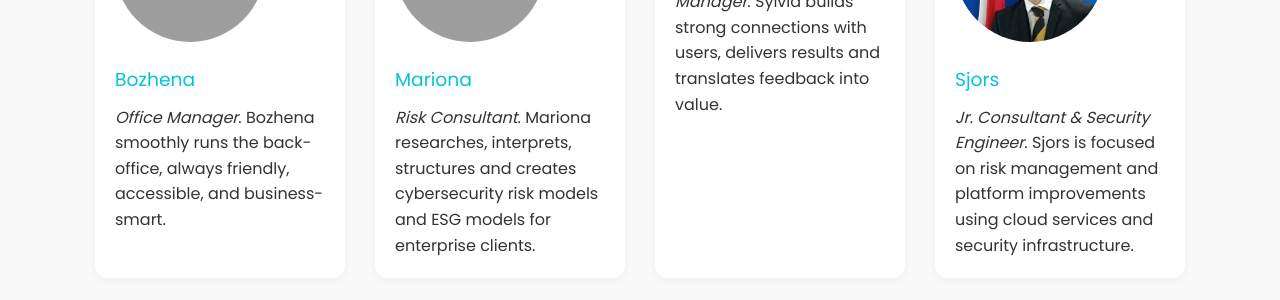
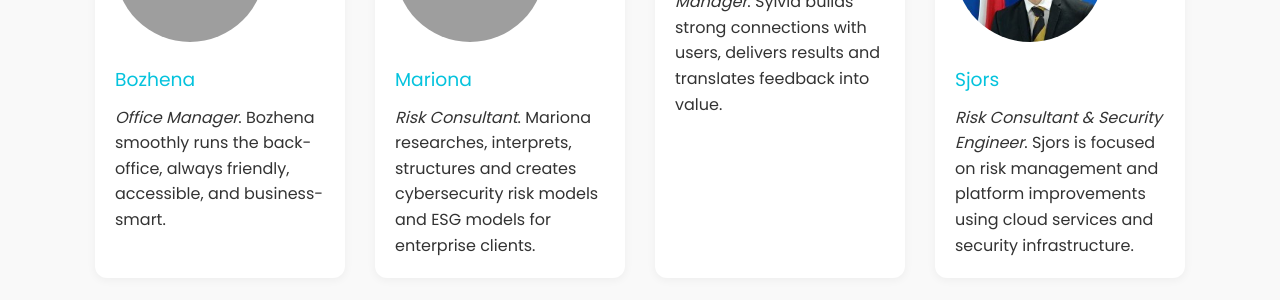
Before and after one commit to daanl63/MVVTS-jekyll, a Jekyll site: the page built from VTS/team.html, in a window 1280 px wide. Shown: the part 1299-1599 px from the top of the page. Built offline with Jekyll 4.4.1, drawn with Linux system fonts in a browser that asks for light colours; nearby versions of some CDN libraries; grey boxes are pictures that could not be loaded.

Commit message:
Changed teams page

```diff
--- a/VTS/_data/team.yaml
+++ b/VTS/_data/team.yaml
@@ -34,6 +34,6 @@ vt:
     bio:  Sylvia builds strong connections with users, delivers results and translates feedback into value.
 
   - name: Sjors
-    role: Jr. Consultant & Security Engineer
+    role: Risk Consultant & Security Engineer
     bio:  Sjors is focused on risk management and platform improvements using cloud services and security infrastructure.
     img: WWW%20Sjors.jpeg
--- a/_data/team.yaml
+++ b/_data/team.yaml
@@ -35,6 +35,6 @@ ext:
     bio:  Sylvia builds strong connections with users, delivers results and translates feedback into value.
 
   - name: Sjors
-    role: Jr. Consultant & Security Engineer
+    role: Risk Consultant & Security Engineer
     bio:  Sjors is focused on risk management and platform improvements using cloud services and security infrastructure.
     img:  WWW%20Sjors.jpeg
```
Also changed, not shown: 14 other files.
